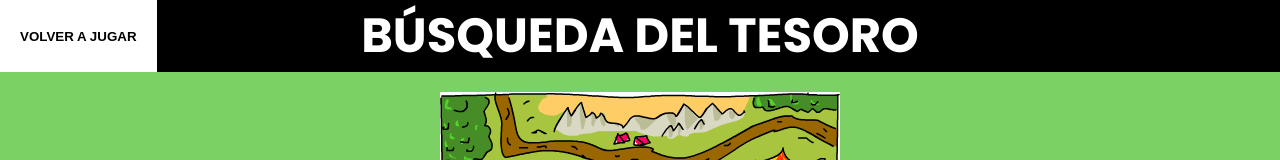
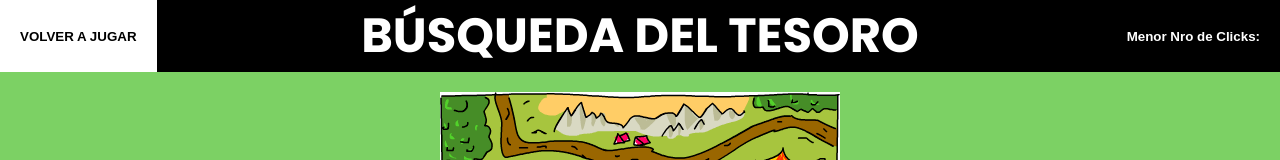
Before and after one commit to LeonelZeballos/TreasureHunt, a plain HTML site: page index.html in a window 1280 px wide. Shown: the top 160 px of the page. Drawn offline with Linux system fonts and the light colour scheme.

Commit message:
Update index.html

```diff
--- a/index.html
+++ b/index.html
@@ -19,6 +19,7 @@
    <header>
       <h1>BÚSQUEDA DEL TESORO</h1>
       <button id="reset_game_button">VOLVER A JUGAR</button>
+      <button id="better_clicks_button">Menor Nro de Clicks: </button>
    </header>
    <div class="container">
       <div class="center">
```
